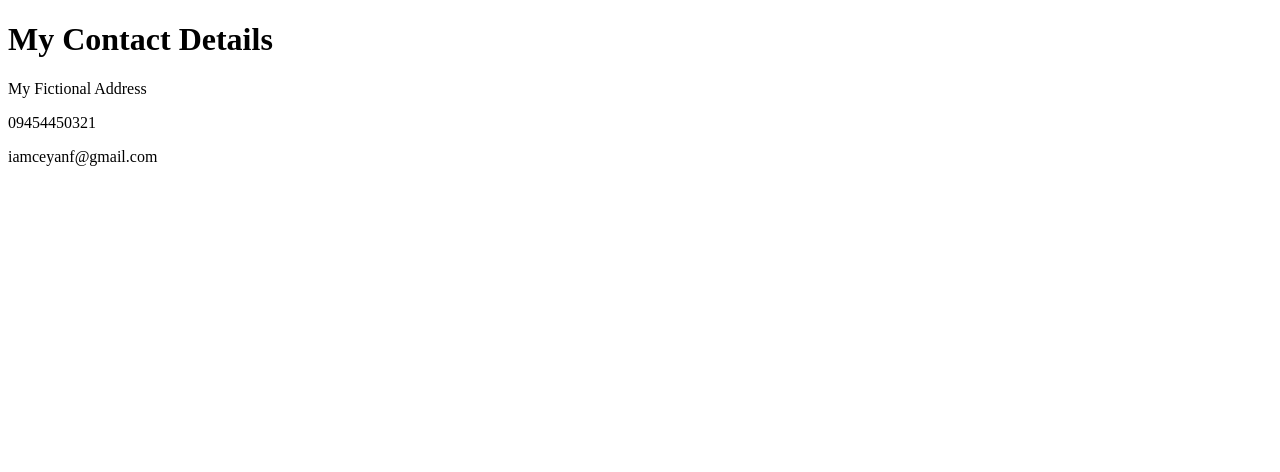
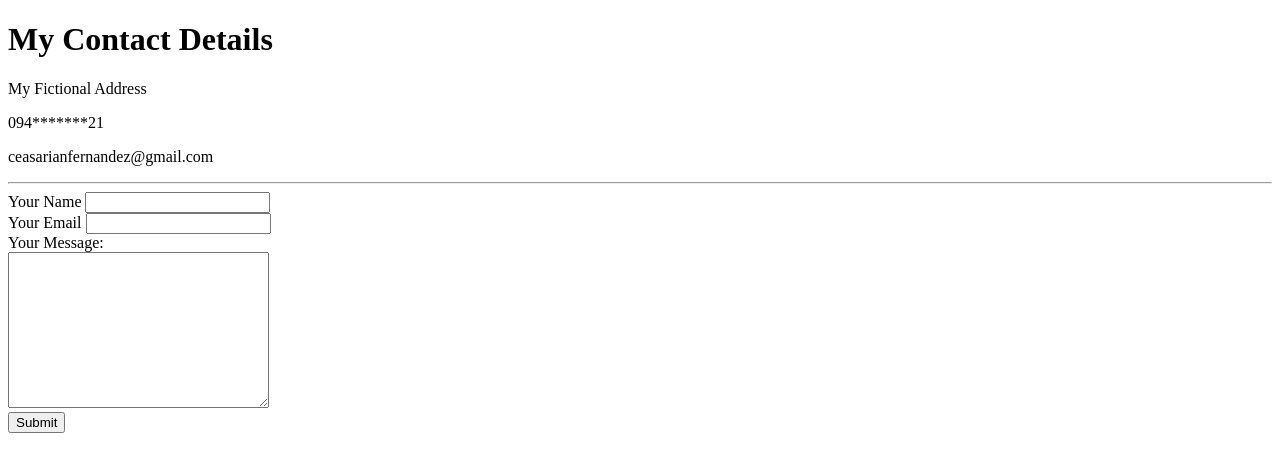
Before and after one commit to Ian29s/cv, a plain HTML site: page Contactme.html in a window 1280 px wide. Drawn offline with Linux system fonts and the light colour scheme.

Commit message:
Update Contactme.html

```diff
--- a/Contactme.html
+++ b/Contactme.html
@@ -7,7 +7,17 @@
   <body>
     <h1>My Contact Details</h1>
     <p>My Fictional Address</p>
-    <p>09454450321</p>
-    <p>iamceyanf@gmail.com</p>
+    <p>094*******21</p>
+    <p>ceasarianfernandez@gmail.com</p>
+    <hr>
+    <form class="" action="mailto:ceasarianfernandez@gmail.com" method="post" enctype="text/plain">
+      <label>Your Name</label>
+      <input type="text" name="yourName" value=""><br>
+      <label>Your Email</label>
+      <input type="email" name="yourEmail" value=""><br>
+      <label>Your Message:</label><br>
+      <textarea name="yourMessage" rows="10" cols="30"></textarea><br>
+      <input type="submit" name="">
+    </form>
   </body>
 </html>
```
